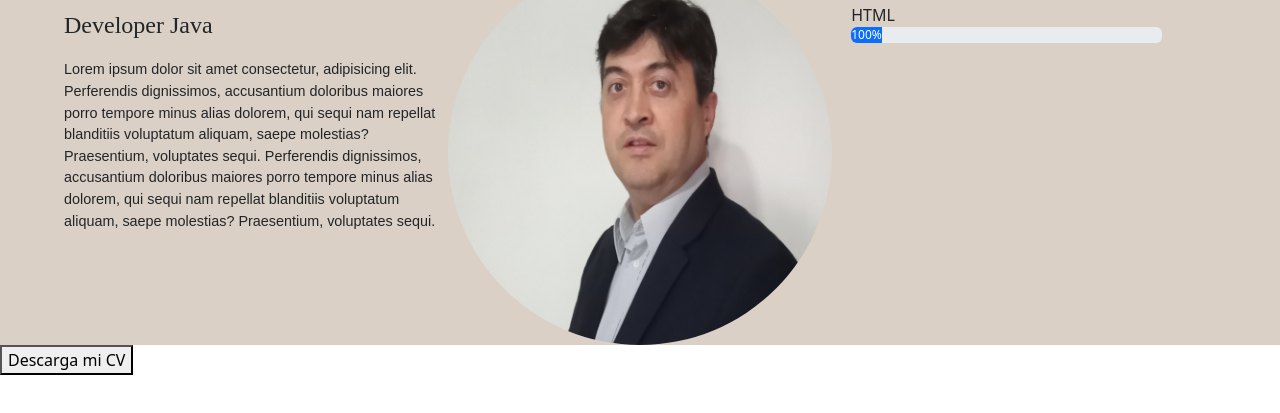
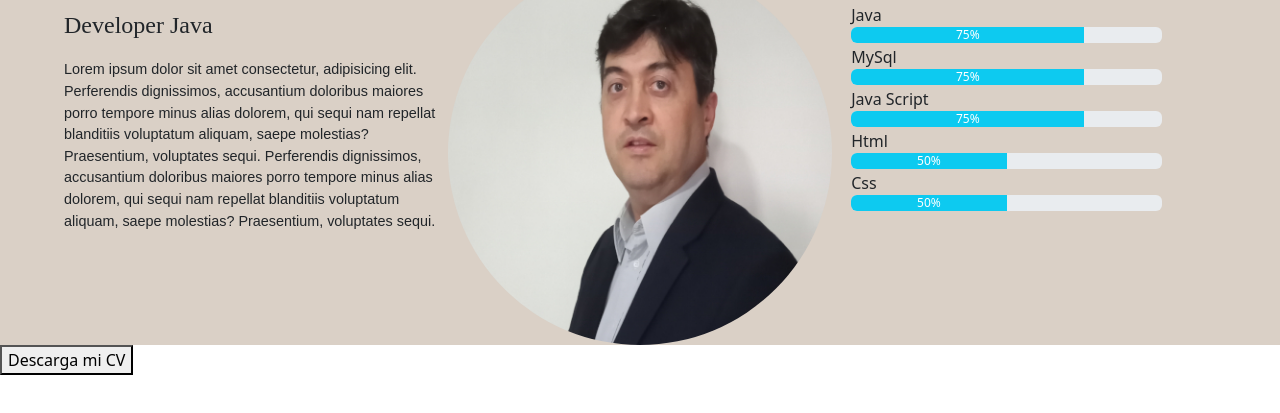
Before and after one commit to gabynavarro/open-open-bootscamp, a plain HTML site: page 22-porfolio/index.html in a window 1280 px wide. Shown: the part 39-452 px from the top of the page. Drawn offline with nearby package versions, Linux system fonts and the light colour scheme.

Commit message:
copiando desde trabajo

```diff
--- a/22-porfolio/index.html
+++ b/22-porfolio/index.html
@@ -58,13 +58,35 @@
         <div class="my-skill">
             <h3 class="my-skill-title">Mis habilidades</h3>
           <div class="kills">
-            <label for="progress" class="progress-label">HTML
-            <div class="progress">
+            <label for="progress" class="progress-label">Java
+                <div class="progress">
+                  <div class="progress-bar w-75 bg-info" role="progressbar" aria-valuenow="75" aria-valuemin="0" aria-valuemax="100">75%</div>
+                </div>
+            </label>
+            <label for="progress" class="progress-label">MySql
+                <div class="progress">
+                  <div class="progress-bar w-75 bg-info" role="progressbar" aria-valuenow="75" aria-valuemin="0" aria-valuemax="100">75%</div>
+                </div>
+            </label>
+            <label for="progress" class="progress-label">Java Script
+                <div class="progress">
+                  <div class="progress-bar w-75 bg-info" role="progressbar" aria-valuenow="75" aria-valuemin="0" aria-valuemax="100">75%</div>
+                </div>
+            </label>
+            <label for="progress" class="progress-label">Html
+                <div class="progress">
+                  <div class="progress-bar w-50 bg-info" role="progressbar" aria-valuenow="50" aria-valuemin="0" aria-valuemax="100">50%</div>
+                </div>
+            </label>
+            <label for="progress" class="progress-label">Css
+                <div class="progress">
+                  <div class="progress-bar w-50 bg-info" role="progressbar" aria-valuenow="50" aria-valuemin="0" aria-valuemax="100">50%</div>
+                </div>
+            </label>
 
-                <div class="progress-bar" role="progressbar" aria-label="Example with label" aria-valuenow="100" aria-valuemin="0" aria-valuemax="100">100%</div>
 
-              </div>
-            </label>
+
+
 
           </div>
         </div>
```
Also changed, not shown: 22-porfolio/sass/_component.scss (+3 -4 lines).
